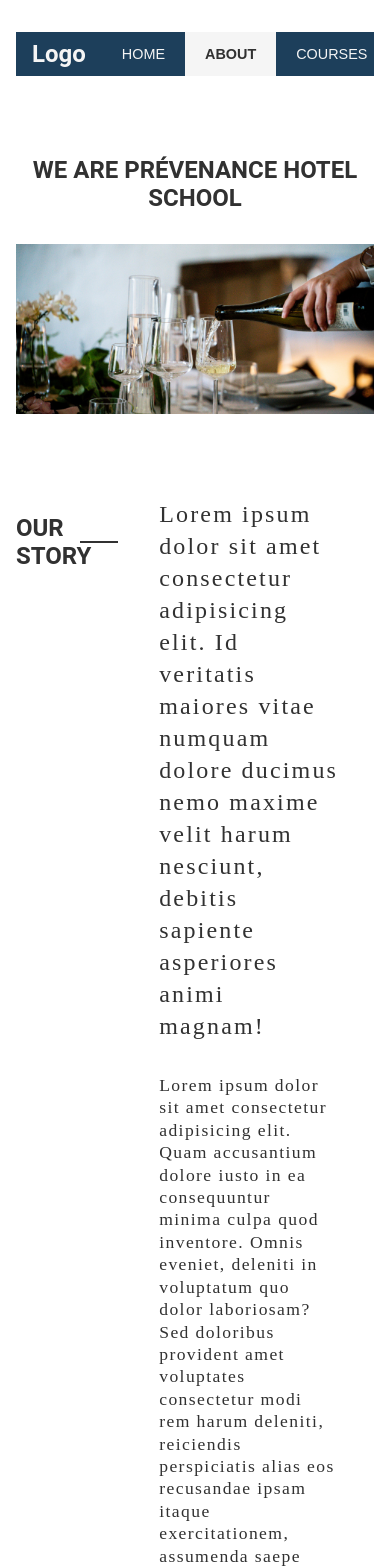
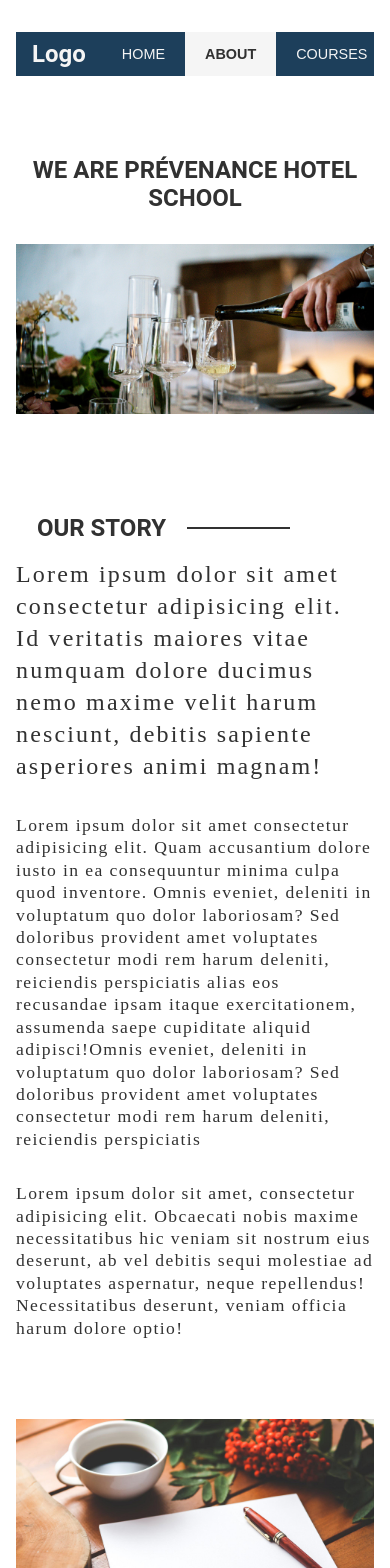
Before and after one commit to Spha88/hotel-school, a Next.js app: page /about in a window 390 px wide. Shown: the top 1568 px of the page. Built offline with nearby package versions, Linux system fonts and the light colour scheme.

Commit message:
Add media queries to about page

```diff
--- a/components/AboutContent/AboutContent.module.scss
+++ b/components/AboutContent/AboutContent.module.scss
@@ -1,3 +1,5 @@
+@import '../../styles/mixin.scss';
+
 .AboutContent {
     header {
         text-align: center;
@@ -57,6 +59,19 @@
                     }
                 }
             }
+            @include media($laptop) {
+                display: block;
+                max-width: 600px;
+                width: 100%;
+                margin: 0 auto;
+                .Heading {
+                    width: 100%;
+                    text-align: center;
+                }
+                .Paragraph {
+                    width: 100%;
+                }
+            }
         }
     }
 }
--- /dev/null
+++ b/styles/mixin.scss
@@ -0,0 +1,39 @@
+/* Variables */
+$theme-red: #A30000;
+$theme-black: #323232;
+
+$theme-text-color: rgb(97, 97, 97);
+$theme-border-color: rgb(187, 187, 187);
+$theme-highlight-color: rgb(255, 115, 0);
+$theme-white-color: rgb(230, 230, 230);
+
+$bp-laptop: 1024px;
+$bp-tablet: 768px;
+$bp-mobile: 425px;
+
+/* @import '../../../assets/styles/variables.scss'; */
+$laptop: 1024px;
+$tablet: 768px;
+$mobile: 425px;
+
+/* Media Query */
+@mixin media($bp) {
+    transition: all 500ms ease-in-out;
+    @if $bp == 1024px {
+        @media (max-width: 1024px) {
+            @content;
+        }
+    } @else if $bp == 768px {
+        @media (max-width: 768px) {
+            @content;
+        }
+    } @else if $bp == 425px {
+        @media (max-width: 425px) {
+            @content;
+        }
+    }
+}
+/* Transition */
+@mixin transition {
+    transition: all 500ms ease-in-out;
+}
```
